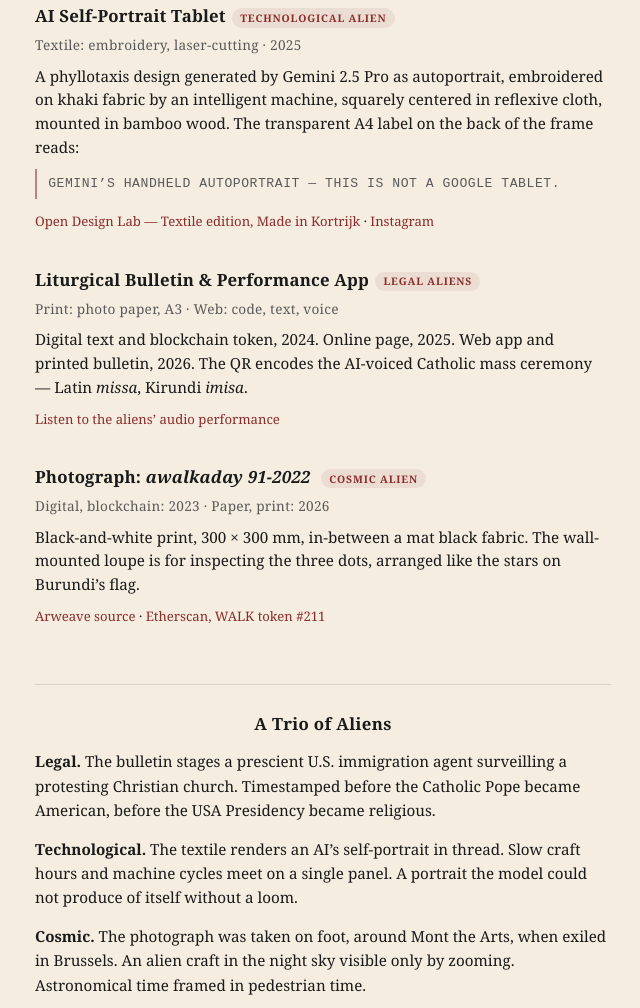
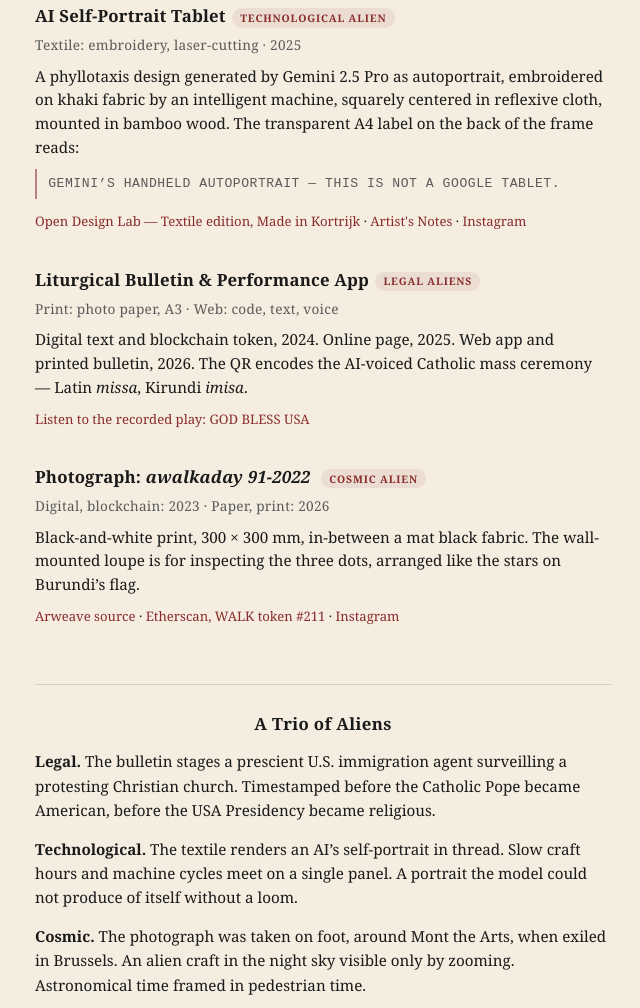
Before and after one commit to daqhris/god-bless-usa, a website: page app/public/pavilion.html in a window 1280 px wide. Shown: the part 802-1810 px from the top of the page, without its empty margins (317-957 px from the left). Drawn offline with Linux system fonts and the light colour scheme; no server answers.

Commit message:
Update links in pavilion.html
Add, replace or update external web links related to exhibited artworks.

```diff
--- a/app/public/pavilion.html
+++ b/app/public/pavilion.html
@@ -127,7 +127,9 @@
           </p>
           <p class="label-verbatim">GEMINI&rsquo;S HANDHELD AUTOPORTRAIT — THIS IS NOT A GOOGLE TABLET.</p>
           <p class="links">
-            <a href="https://daqhris.com/OpenDesignLab-Textile/">Open Design Lab — Textile edition, Made in Kortrijk</a>
+            <a href="https://opendesigncourse.be/odl2025/">Open Design Lab — Textile edition, Made in Kortrijk</a>
+            ·
+            <a href="https://daqhris.com/OpenDesignLab-Textile/">Artist's Notes</a>
             ·
             <a href="https://www.instagram.com/p/DQSAZVSCOUG">Instagram</a>
           </p>
@@ -141,7 +143,7 @@
             and printed bulletin, 2026. The QR encodes the AI-voiced Catholic mass ceremony — Latin <em>missa</em>, Kirundi <em>imisa</em>.
           </p>
           <p class="links">
-            <a href="./">Listen to the aliens&rsquo; audio performance</a>
+            <a href="./">Listen to the recorded play: GOD BLESS USA</a>
           </p>
         </article>
 
@@ -156,6 +158,8 @@
             <a href="https://xjp7hza4gi5jdcag2jq3jmtdysje24arqrq2mxdxxqenaxadq7yq.arweave.net/ul_z5BwyOpGIBtJhtLJjxJJNcBGEYaZcd7wI0FwDh_E">Arweave source</a>
             ·
             <a href="https://etherscan.io/nft/0xe31801c2e58b151c3ded2cb29da56147b7f27eb1/211">Etherscan, WALK token #211</a>
+            ·
+            <a href="https://www.instagram.com/p/Cb0fQHNKOvE">Instagram</a>
           </p>
         </article>
       </section>
```
